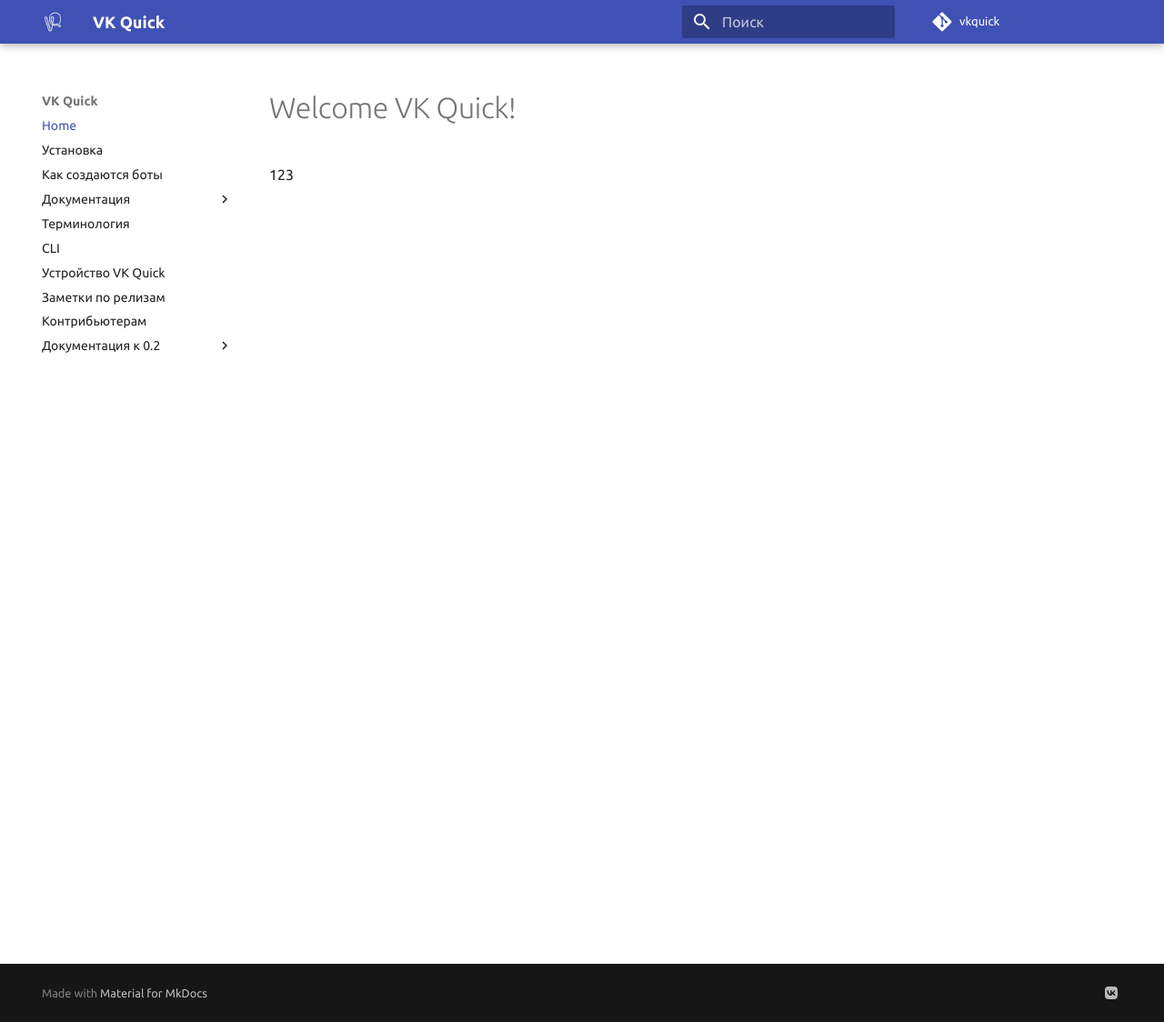
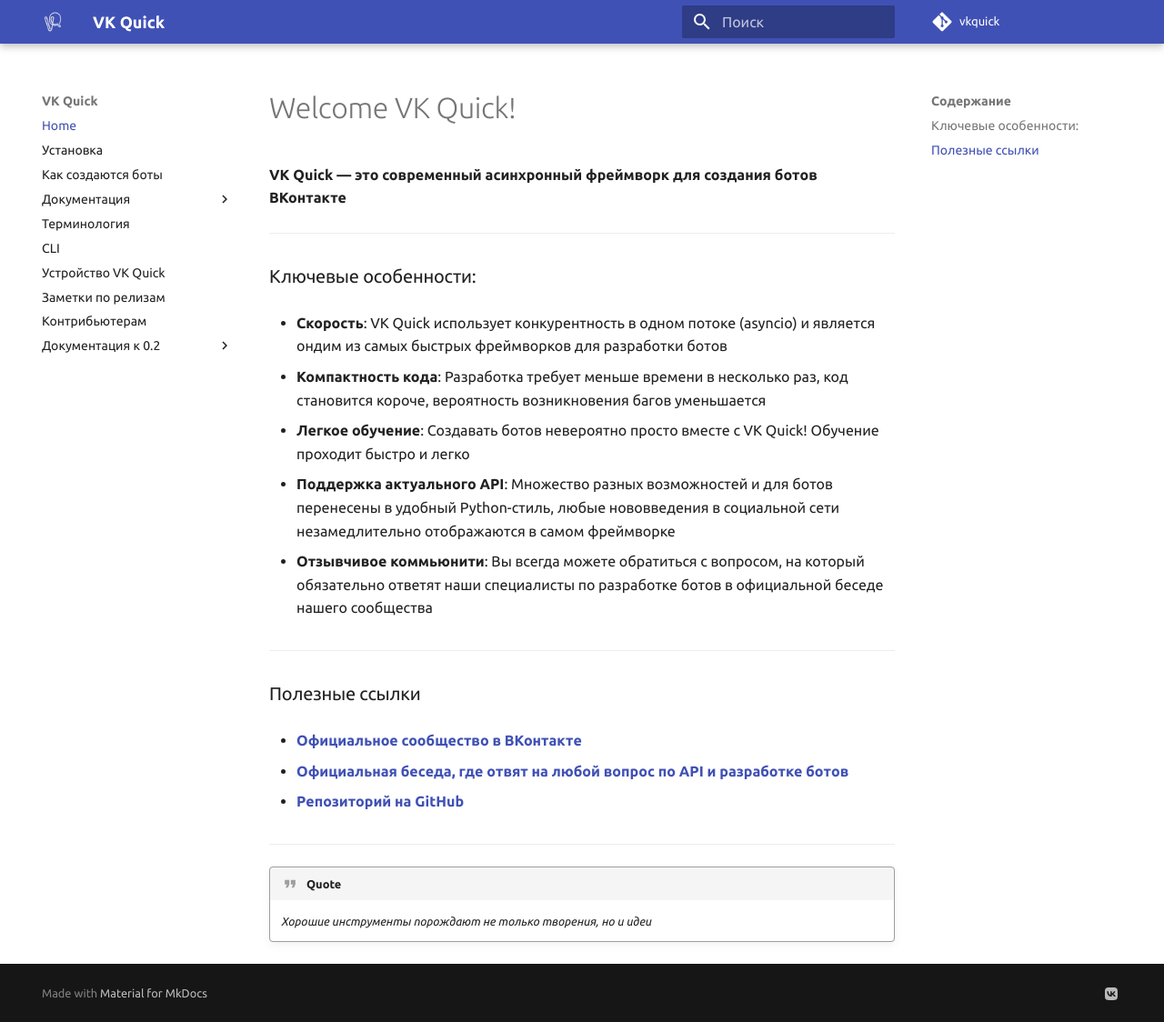
Before and after one commit to deknowny/vkquick, an MkDocs documentation site: the page built from docs/index.md, in a window 1280 px wide and 1124 px high. Shown: the whole window at 91% size. Built offline with MkDocs 1.6.1 and Material for MkDocs 9.7.7, drawn with Linux system fonts in a browser that asks for light colours; some web fonts are replaced; comment, search, counter and statistics services are not loaded.

Commit message:
Write home page

```diff
--- a/docs/css/custom.css
+++ b/docs/css/custom.css
@@ -1,5 +1,7 @@
 [data-md-color-scheme="slate"] {
-  --md-default-bg-color:  #282C37;
-  --md-primary-fg-color:  hsla(var(--md-hue), 15%, 15%, 1);
+  --md-default-bg-color:  #282C36;
+
+  # hsla(var(--md-hue), 15%, 15%, 1);
+  --md-primary-fg-color:  hsla(var(--md-hue), 15%, 12%, 0.87);
   --md-primary-fg-color--light:  hsla(var(--md-hue), 75%, 90%, 0.62);
 }
--- a/docs/index.md
+++ b/docs/index.md
@@ -1,3 +1,32 @@
-# Welcome VK Quick!
+#  Welcome VK Quick!
 
-123
+__VK Quick — это современный асинхронный фреймворк для создания ботов ВКонтакте__
+
+***
+
+### Ключевые особенности:
+
+* __Скорость__: VK Quick использует конкурентность в одном потоке (asyncio) и является ондим из самых быстрых фреймворков для разработки ботов
+
+* __Компактность кода__: Разработка требует меньше времени в несколько раз, код становится короче, вероятность возникновения багов уменьшается
+
+* __Легкое обучение__: Создавать ботов невероятно просто вместе с VK Quick! Обучение проходит быстро и легко
+
+* __Поддержка актуального API__: Множество разных возможностей и для ботов перенесены в удобный Python-стиль, любые нововведения в социальной сети незамедлительно отображаются в самом фреймворке
+
+* __Отзывчивое коммьюнити__: Вы всегда можете обратиться с вопросом, на который обязательно ответят наши специалисты по разработке ботов в официальной беседе нашего сообщества
+
+***
+
+### Полезные ссылки
+
+* [__Официальное сообщество в ВКонтакте__](https://vl.com/vkquick)
+
+* [__Официальная беседа, где отвят на любой вопрос по API и разработке ботов__](https://vk.me/join/AJQ1dzLqwBeU7O0H_oJZYNjD)
+
+* [__Репозиторий на GitHub__](https://github.com/Rhinik/vkquick)
+
+***
+
+!!! Quote
+    _Хорошие инструменты порождают не только творения, но и идеи_
```
Also changed, not shown: README.md (+0 -2 lines).
